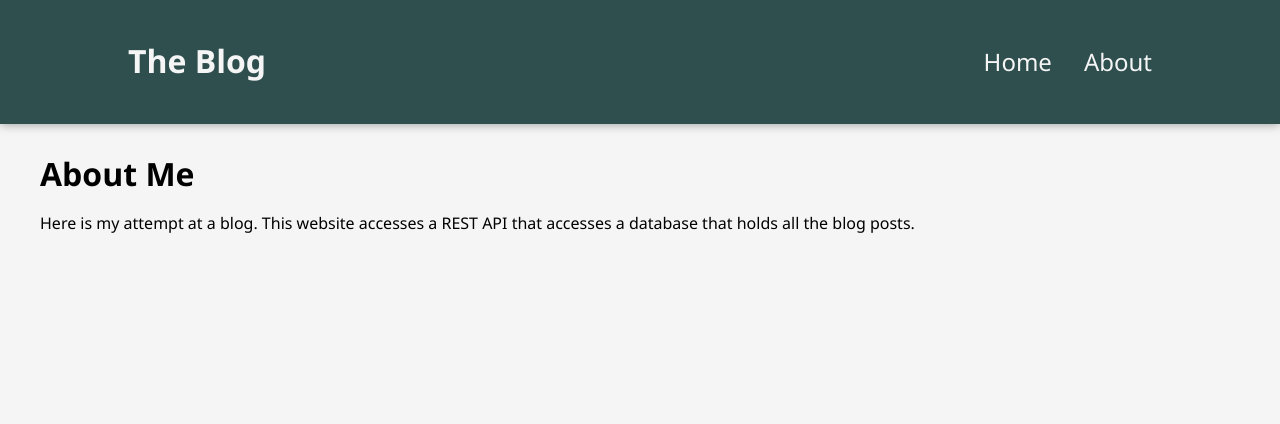
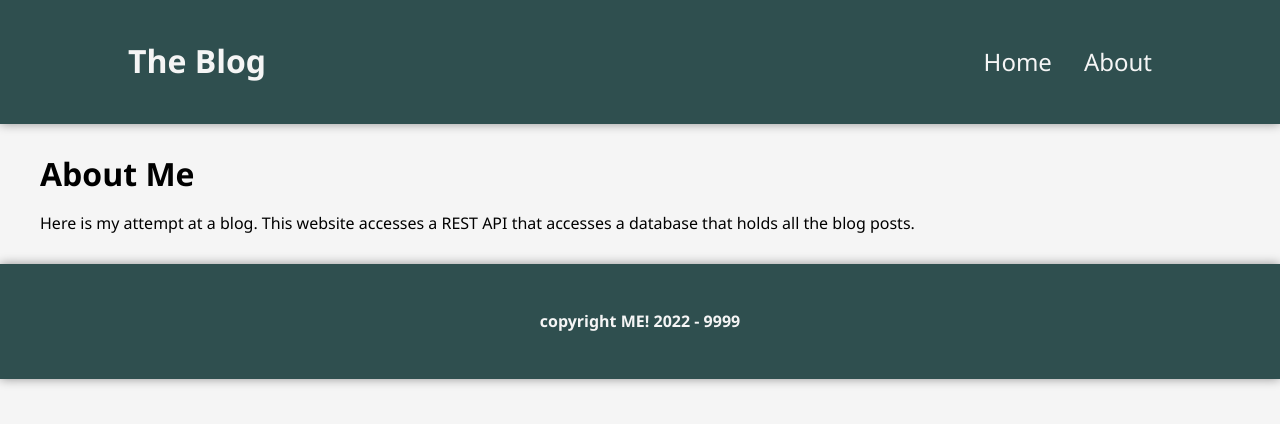
Before and after one commit to atklenner/blog-reader, a React (Create React App) app: page /about in a window 1280 px wide. Shown: the top 424 px of the page. Built offline with nearby package versions, Linux system fonts and the light colour scheme.

Commit message:
Add footer, break layout

```diff
--- a/src/App.js
+++ b/src/App.js
@@ -3,6 +3,7 @@ import { DATABASE_URL } from "./urls.js";
 import Header from "./components/Header";
 import { Link } from "react-router-dom";
 import styles from "./styles/App.module.css";
+import Footer from "./components/Footer.js";
 
 function App() {
   const [blogPosts, setBlogPosts] = useState([[]]);
@@ -37,6 +38,7 @@ function App() {
           })}
         </main>
       )}
+      <Footer />
     </>
   );
 }
--- /dev/null
+++ b/src/components/Footer.js
@@ -0,0 +1,9 @@
+import styles from "../styles/Footer.module.css";
+
+export default function Footer() {
+  return (
+    <footer className={styles.footer}>
+      <p className={styles.copyright}>copyright ME! 2022 - 9999</p>
+    </footer>
+  );
+}
--- a/src/global.css
+++ b/src/global.css
@@ -1,8 +1,17 @@
 :root {
   --max-width: 1200px;
+}
+
+html {
+  min-height: 100vh;
+}
+
+#root {
+  min-height: 100vh;
 }
 
 body {
   font-family: "Segoe UI", Tahoma, Geneva, Verdana, sans-serif;
   background-color: whitesmoke;
+  height: 100%;
 }
--- a/src/routes/About.js
+++ b/src/routes/About.js
@@ -1,3 +1,4 @@
+import Footer from "../components/Footer";
 import Header from "../components/Header";
 import styles from "../styles/About.module.css";
 
@@ -14,6 +15,7 @@ export default function About() {
           </p>
         </div>
       </main>
+      <Footer />
     </>
   );
 }
--- a/src/routes/BlogPost.js
+++ b/src/routes/BlogPost.js
@@ -5,30 +5,12 @@ import CommentForm from "../components/CommentForm";
 import Comments from "../components/Comments";
 import Header from "../components/Header";
 import styles from "../styles/BlogPost.module.css";
+import Footer from "../components/Footer";
 
 export default function BlogPost() {
   const [blogPost, setBlogPost] = useState([{}]);
   const [comments, setComments] = useState([{}]);
   let { id } = useParams();
-
-  // useEffect(() => {
-  //   if (id) {
-  //     fetch(`${DATABASE_URL}/blog/${id}`)
-  //       .then((response) => response.json())
-  //       .then((data) => {
-  //         setBlogPost(() => {
-  //           return data;
-  //         });
-  //       });
-  //     fetch(`${DATABASE_URL}/blog/${id}/comments`)
-  //       .then((response) => response.json())
-  //       .then((data) =>
-  //         setComments(() => {
-  //           return data;
-  //         })
-  //       );
-  //   }
-  // }, [id]);
 
   useEffect(() => {
     getBlogPost(id);
@@ -70,6 +52,7 @@ export default function BlogPost() {
         <Comments blogID={id} comments={comments} />
         <CommentForm blogID={id} refresh={getComments} />
       </main>
+      <Footer />
     </>
   );
 }
--- /dev/null
+++ b/src/styles/Footer.module.css
@@ -0,0 +1,12 @@
+.footer {
+  background-color: darkslategray;
+  padding: 2em 0;
+  margin-top: 2em;
+  box-shadow: 0 0 10px rgba(0, 0, 0, 0.4);
+}
+
+.copyright {
+  text-align: center;
+  color: whitesmoke;
+  font-weight: 600;
+}
```
